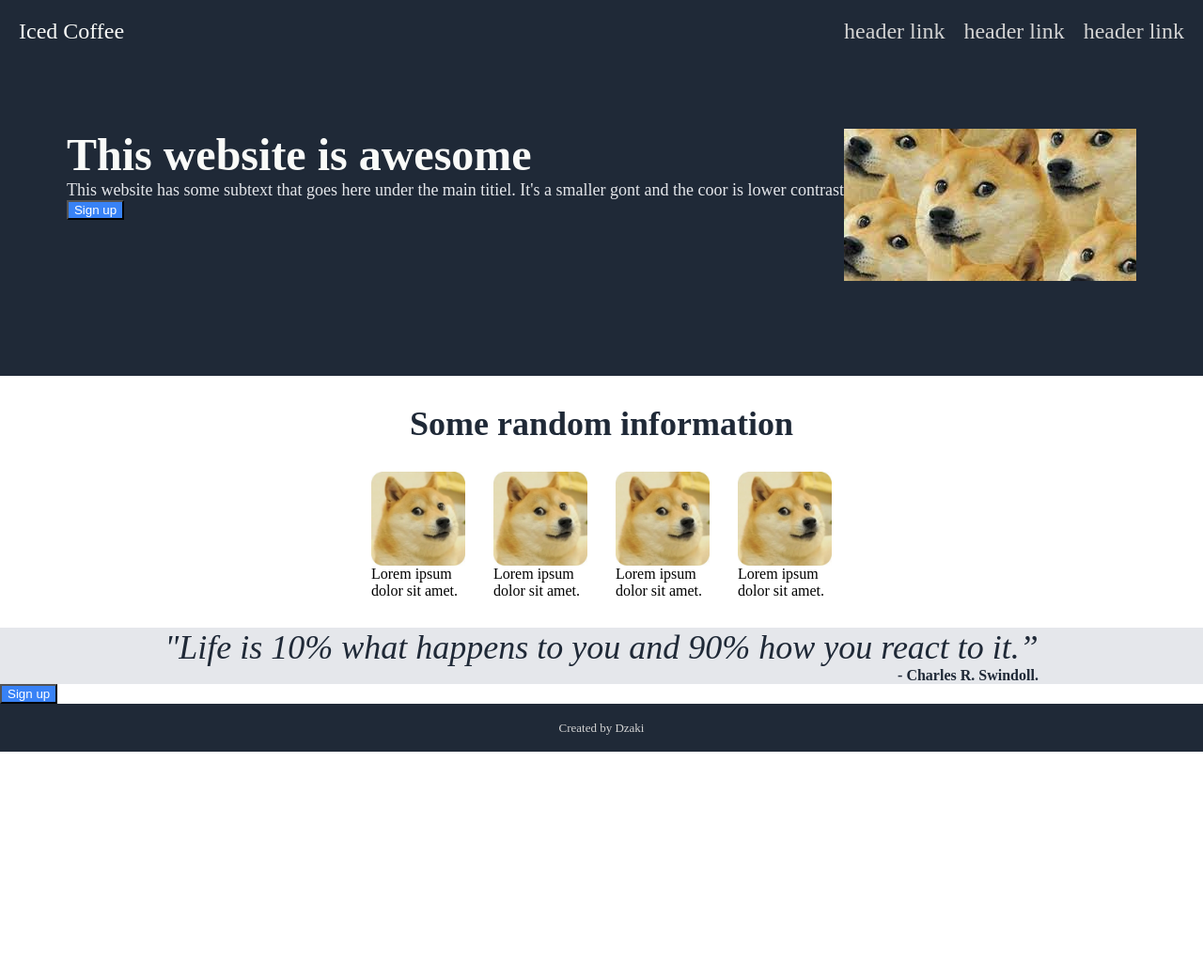
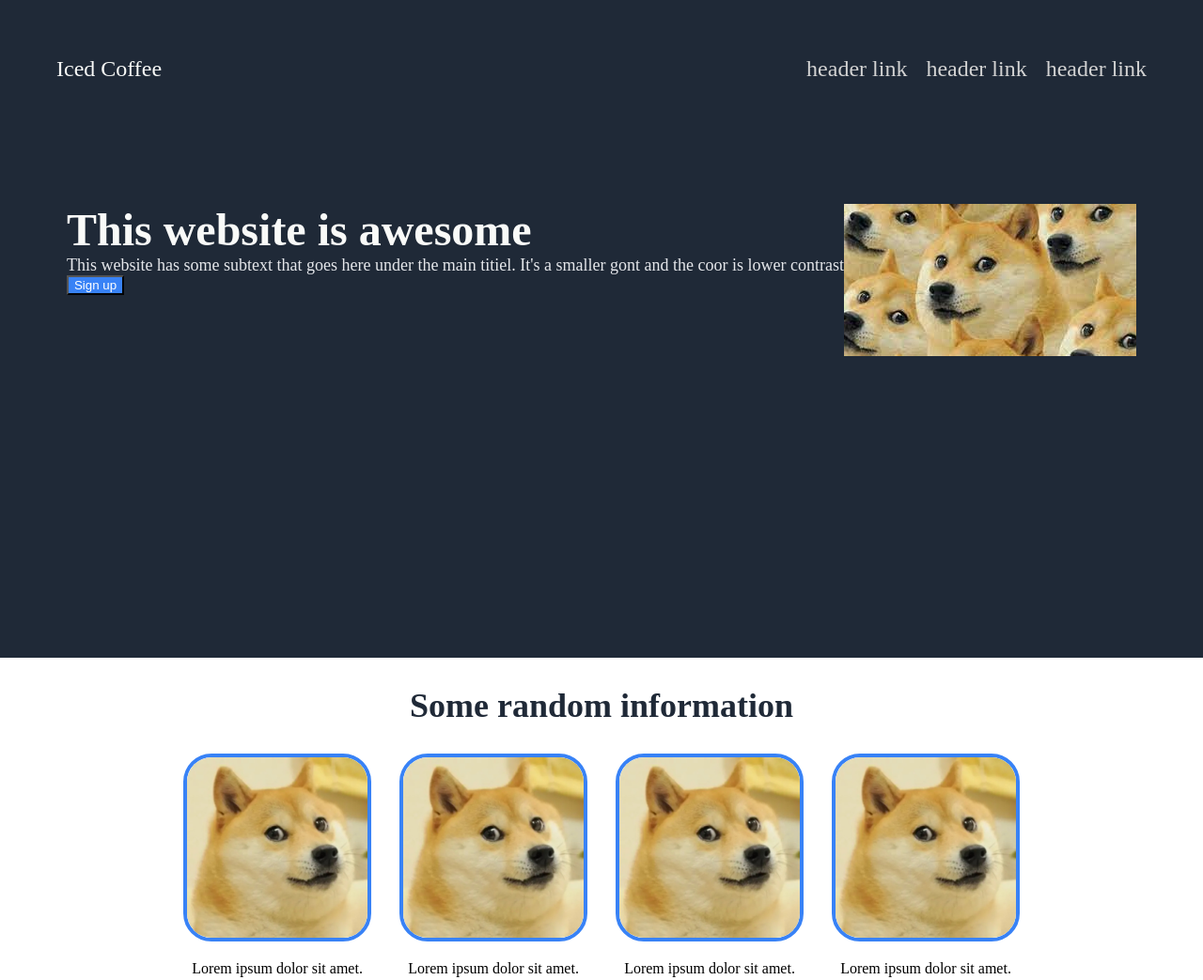
Before and after one commit to dzakiwira/Landing-Page, a plain HTML site: page index.html in a window 1280 px wide. Shown: the top 1043 px of the page at 94% size. Before the commit the page ends 800 px from the top, so only its background shows below. Drawn offline with Linux system fonts and the light colour scheme.

Commit message:
Rounded image corner and added blue border

```diff
--- a/style.css
+++ b/style.css
@@ -1,6 +1,6 @@
 body {
     margin: 0;
-    height: 100vh;
+    /* height: 100vh; */
     display: flex;
     flex-direction: column;
 }
@@ -11,7 +11,7 @@ body {
     background-color: #1F2937;
     display: flex;
     flex-direction: column;
-    height: 400px;
+    height: 700px;
     flex-shrink: 0;
 }
 
@@ -20,6 +20,7 @@ body {
     color: #F9FAF8;
     display: flex;
     justify-content: space-between;
+    padding: 40px;
 }
 
 .logo {
@@ -97,20 +98,26 @@ body {
 .card {
     display: flex;
     flex-direction: column;
-    max-width: 100px;
-    /*  */
-
+    max-width: 200px;
 }
 
-.image-text img {
+.card img {
     max-width: 100%;
     max-height: 100%;
+    border: 4px solid #3882F6;
+    border-radius: 30px;
+}
+
+.text {
+    text-align: center;
+    padding-top: 20px;
 }
 
 .quote {
     background-color: #E5E7EB ;
     display: flex;
     justify-content: center;
+    padding: 75px;
 }
 
 .quote-card {
```
